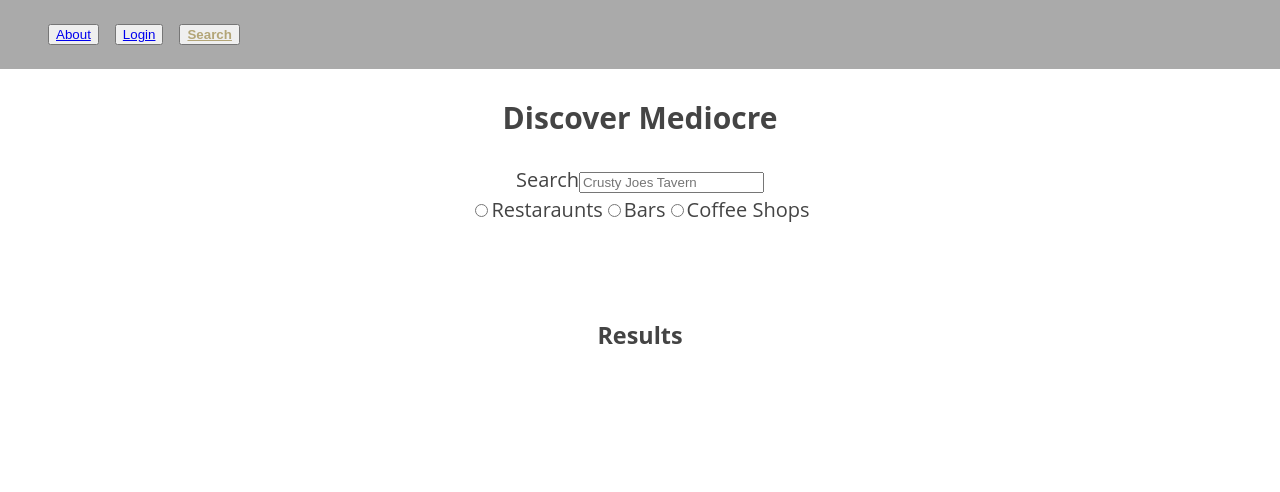
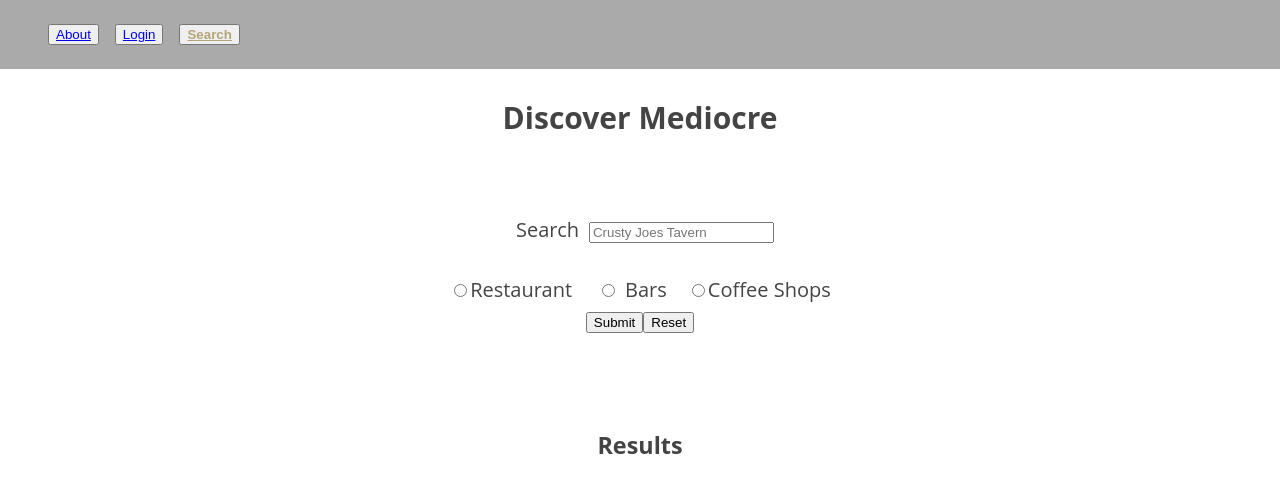
Before and after one commit to Topher-Dunlap/worst-of-client, a React (Create React App) app: page /search in a window 1280 px wide. Shown: the top 492 px of the page. Built offline with nearby package versions, Linux system fonts and the light colour scheme.

Commit message:
adding react form hook

```diff
--- a/src/components/SearchForm.jsx
+++ b/src/components/SearchForm.jsx
@@ -6,36 +6,52 @@ import {useForm} from "react-hook-form";
 export default function Search() {
 
     const context = useContext(ThemeContext);
+    const {register, handleSubmit} = useForm();
     const theme = context.theme;
+
+    const onSubmit = (data) => {
+        console.log(data)
+    }
 
     return (
         <div>
-            <form id="search-form">
-                <section className="form-section overview-section">
-                    <label htmlFor="Search-title">Search</label>
-                    <input type="text" name="dream-title" placeholder="Crusty Joes Tavern" required/>
-                    <br/>
-                    <input type="radio" name="search-type" id="dream-type-double" value="4"
-                           className="dream-type-radio"/>
+            <form onSubmit={handleSubmit(onSubmit)} >
+                <div style={searchBar}>
+                    <label style={radialStyling}>Search</label>
+                    <input ref={register} name="search" placeholder="Crusty Joes Tavern" required/>
+                </div>
+                <br/>
+                <span style={radialStyling}>
+                    <input ref={register} type="radio" name="search-type-restaurant" value="true"/>
                     <label htmlFor="dream-type-double">
-                        <span>Restaraunts</span>
+                        <span>Restaurant</span>
                     </label>
-
-                    <input type="radio" name="search-type" id="dream-type-double" value="4"
-                           className="dream-type-radio"/>
-                    <label htmlFor="dream-type-double">
+                </span>
+                <span style={radialStyling}>
+                    <input ref={register} style={radialStyling} type="radio" name="search-type-bars" value="true"/>
+                    <label>
                         <span>Bars</span>
                     </label>
-
-                    <input type="radio" name="search-type" id="dream-type-double" value="4"
-                           className="dream-type-radio"/>
-                    <label htmlFor="dream-type-double">
+                </span>
+                <span style={radialStyling}>
+                    <input ref={register} type="radio" name="search-type-coffee" value="true"/>
+                    <label>
                         <span>Coffee Shops</span>
                     </label>
-                </section>
+                </span>
+                <div>
+                    <button type="submit">Submit</button>
+                    <button type="reset">Reset</button>
+                </div>
             </form>
-
-
         </div>
     )
 }
+
+const radialStyling = {
+    margin: "0px 10px",
+}
+
+const searchBar = {
+    margin: "75px 10px 0px",
+}
```
Also changed, not shown: 1 other file (tests, documents, lock files or other folders).
